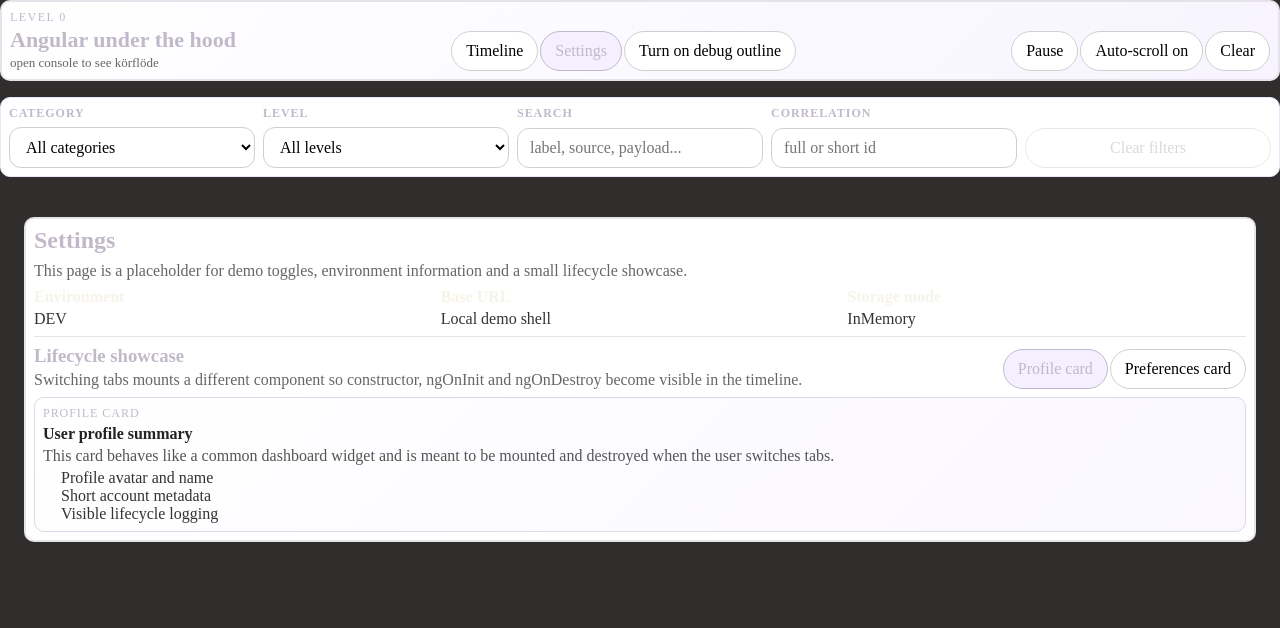
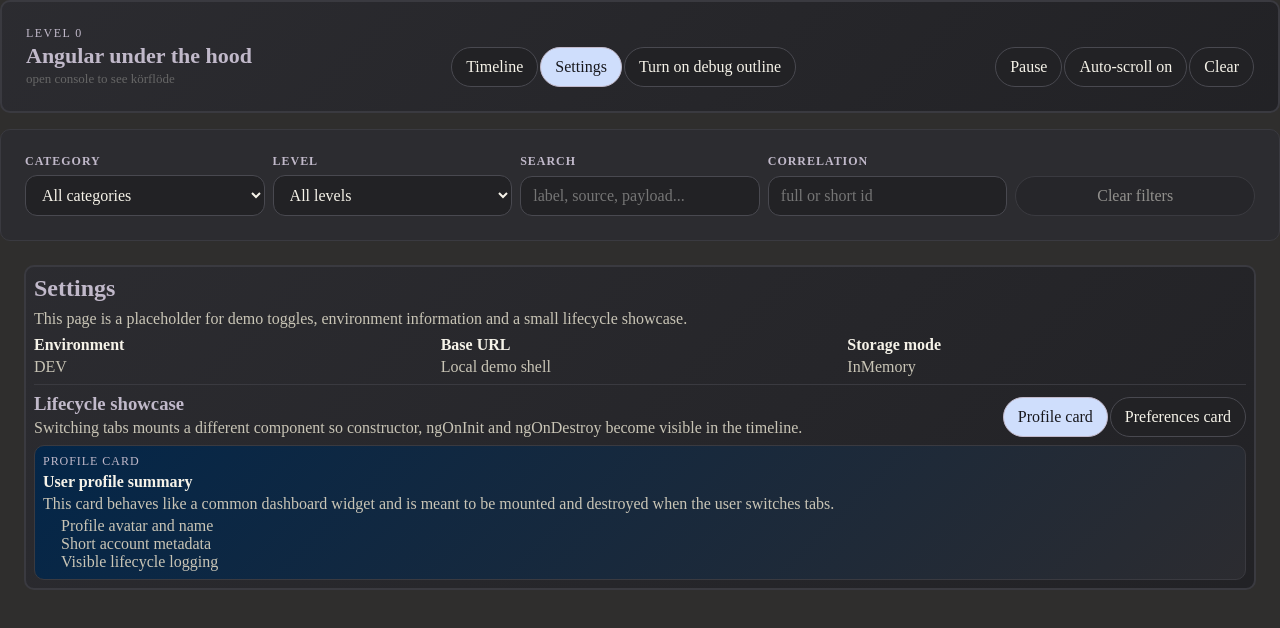
Before and after one commit to HanninenF/angular-under-the-hood, an Angular app in the folder client/: page / in a window 1280 px wide. Both pictures are taken after a click on the button "Settings". Shown: the top 628 px of the page. Built offline with nearby package versions, Linux system fonts and the light colour scheme.

Commit message:
style(shell): apply token-based surfaces to shell and settings

```diff
--- a/client/src/app/features/lifecycle-demo/lifecycle-preferences-card.component.scss
+++ b/client/src/app/features/lifecycle-demo/lifecycle-preferences-card.component.scss
@@ -3,8 +3,12 @@
   gap: var(--rime-space-xs);
   padding: var(--rime-space-sm);
   border-radius: var(--rime-space-sm-smd);
-  border: 1px solid #ded8e8;
-  background: linear-gradient(135deg, #fff 0%, #f9fbff 100%);
+  border: 1px solid var(--rime-color-border-soft);
+  background: linear-gradient(
+    135deg,
+    var(--rime-color-success-soft) 0%,
+    var(--rime-color-surface-elevated) 100%
+  );
 }
 
 .demo-card__eyebrow {
@@ -17,16 +21,16 @@
 
 .demo-card__title {
   margin: 0;
-  color: #222;
+  color: var(--rime-color-text-primary);
 }
 
 .demo-card__body {
   margin: 0;
-  color: #555;
+  color: var(--rime-color-text-secondary);
 }
 
 .demo-card__list {
   margin: 0;
   padding-left: 18px;
-  color: #333;
+  color: var(--rime-color-text-secondary);
 }
--- a/client/src/app/features/lifecycle-demo/lifecycle-profile-card.component.scss
+++ b/client/src/app/features/lifecycle-demo/lifecycle-profile-card.component.scss
@@ -3,8 +3,12 @@
   gap: var(--rime-space-xs);
   padding: var(--rime-space-sm);
   border-radius: var(--rime-space-sm-smd);
-  border: 1px solid #ded8e8;
-  background: linear-gradient(135deg, #fff 0%, #faf7ff 100%);
+  border: 1px solid var(--rime-color-border-soft);
+  background: linear-gradient(
+    135deg,
+    var(--rime-color-info-soft) 0%,
+    var(--rime-color-surface-elevated) 100%
+  );
 }
 
 .demo-card__eyebrow {
@@ -17,16 +21,16 @@
 
 .demo-card__title {
   margin: 0;
-  color: #222;
+  color: var(--rime-color-text-primary);
 }
 
 .demo-card__body {
   margin: 0;
-  color: #555;
+  color: var(--rime-color-text-secondary);
 }
 
 .demo-card__list {
   margin: 0;
   padding-left: 18px;
-  color: #333;
+  color: var(--rime-color-text-secondary);
 }
--- a/client/src/app/features/page-wrapper/page-wrapper.scss
+++ b/client/src/app/features/page-wrapper/page-wrapper.scss
@@ -4,10 +4,14 @@
   align-items: flex-end;
   gap: var(--rime-space-sm);
   margin-bottom: var(--rime-space-md);
-  padding: var(--rime-space-sm);
+  padding: var(--rime-space-lg);
   border-radius: var(--rime-space-sm-smd);
-  background: linear-gradient(135deg, #fff 0%, #f7f4ff 100%);
-  border: var(--rime-space-xxs) solid hsl(265 15% 90% / 1);
+  background: linear-gradient(
+    135deg,
+    var(--rime-color-surface-elevated) 0%,
+    var(--rime-color-surface) 100%
+  );
+  border: var(--rime-space-xxs) solid var(--rime-color-border-soft);
 }
 
 .shell__copy {
@@ -54,11 +58,10 @@
   display: grid;
   grid-template-columns: repeat(5, minmax(0, 1fr));
   gap: var(--rime-space-sm);
-  margin-bottom: var(--rime-space-md);
-  padding: var(--rime-space-sm);
+  padding: var(--rime-space-lg);
   border-radius: var(--rime-space-sm-smd);
-  background: #fff;
-  border: 1px solid #ece6fb;
+  background: var(--rime-color-surface-elevated);
+  border: 1px solid var(--rime-color-border-soft);
 }
 
 .filter {
@@ -77,8 +80,9 @@
 .filter select,
 .filter input {
   font: inherit;
-  border: 1px solid #d0d0d0;
-  background: #fff;
+  border: 1px solid var(--rime-color-border);
+  background: var(--rime-color-surface);
+  color: var(--rime-color-text-primary);
   padding: 10px 12px;
   border-radius: 12px;
   min-width: 0;
@@ -91,17 +95,19 @@
 .nav-button,
 .btn {
   font: inherit;
-  border: 1px solid #d0d0d0;
-  background: #fff;
+  border: 1px solid var(--rime-color-border);
+  background: var(--rime-color-surface);
+  color: var(--rime-color-text-primary);
   padding: 10px 14px;
   border-radius: 999px;
+
   cursor: pointer;
 }
 
 .nav-button--active {
   border-color: var(--rime-color-primary);
-  color: var(--rime-color-primary);
-  background: #f4f0ff;
+  color: var(--rime-color-text-inverse);
+  background: var(--rime-color-accent-soft);
 }
 
 .btn--ghost:disabled {
--- a/client/src/app/features/settings/settings.component.scss
+++ b/client/src/app/features/settings/settings.component.scss
@@ -3,8 +3,12 @@
   gap: var(--rime-space-sm);
   padding: var(--rime-space-sm);
   border-radius: var(--rime-space-sm-smd);
-  background: #fff;
-  border: var(--rime-space-xxs) solid hsl(265 15% 90% / 1);
+  background: linear-gradient(
+    135deg,
+    var(--rime-color-surface-elevated) 0%,
+    var(--rime-color-surface) 100%
+  );
+  border: var(--rime-space-xxs) solid var(--rime-color-border-soft);
 }
 
 .settings__title {
@@ -14,7 +18,7 @@
 
 .settings__lead {
   margin: 0;
-  color: #666;
+  color: var(--rime-color-text-secondary);
 }
 
 .settings__grid {
@@ -27,18 +31,19 @@
 .settings__grid dt {
   font-weight: 700;
   margin-bottom: 4px;
+  color: var(--rime-color-text-primary);
 }
 
 .settings__grid dd {
   margin: 0;
-  color: #333;
+  color: var(--rime-color-text-secondary);
 }
 
 .lifecycle-demo {
   display: grid;
   gap: var(--rime-space-sm);
   padding-top: var(--rime-space-sm);
-  border-top: 1px solid #e5e5e5;
+  border-top: 1px solid var(--rime-color-border-soft);
 }
 
 .lifecycle-demo__header {
@@ -55,7 +60,7 @@
 
 .lifecycle-demo__lead {
   margin: 4px 0 0;
-  color: #666;
+  color: var(--rime-color-text-secondary);
 }
 
 .lifecycle-demo__actions {
@@ -66,8 +71,9 @@
 
 .tab-button {
   font: inherit;
-  border: 1px solid #d0d0d0;
-  background: #fff;
+  border: 1px solid var(--rime-color-border);
+  background: var(--rime-color-surface);
+  color: var(--rime-color-text-primary);
   padding: 10px 14px;
   border-radius: 999px;
   cursor: pointer;
@@ -75,6 +81,6 @@
 
 .tab-button--active {
   border-color: var(--rime-color-primary);
-  color: var(--rime-color-primary);
-  background: #f4f0ff;
+  color: var(--rime-color-text-inverse);
+  background: var(--rime-color-accent-soft);
 }
--- a/client/src/styles.css
+++ b/client/src/styles.css
@@ -60,6 +60,44 @@
   --rime-color-accent: hsl(220 90% 60%);
   --rime-color-accent-soft: hsl(220 90% 90%);
 
+  /* ===== SURFACE COLORS ===== */
+  --rime-color-surface: hsl(240 5% 14%);
+  --rime-color-surface-elevated: hsl(240 5% 18%);
+  --rime-color-surface-hover: hsl(240 5% 22%);
+  --rime-color-surface-active: hsl(240 5% 26%);
+
+  /* ===== TEXT COLORS ===== */
+  --rime-color-text-primary: hsl(47 43% 94%);
+  --rime-color-text-secondary: hsl(47 15% 75%);
+  --rime-color-text-muted: hsl(47 8% 55%);
+  --rime-color-text-inverse: hsl(240 10% 10%);
+
+  /* ===== BORDER COLORS ===== */
+  --rime-color-border: hsl(240 5% 30%);
+  --rime-color-border-soft: hsl(240 5% 24%);
+  --rime-color-border-strong: hsl(240 5% 40%);
+
+  /* ===== INTERACTIVE COLORS ===== */
+  --rime-color-focus-ring: hsl(220 90% 65%);
+  --rime-color-hover: hsl(220 20% 25%);
+  --rime-color-active: hsl(220 20% 20%);
+
+  /* ===== STATUS COLORS ===== */
+  --rime-color-success: hsl(145 60% 45%);
+  --rime-color-warning: hsl(40 90% 55%);
+  --rime-color-danger: hsl(0 75% 55%);
+  --rime-color-info: hsl(210 90% 60%);
+
+  /* ===== STATUS BACKGROUNDS ===== */
+  --rime-color-success-soft: hsl(145 60% 15%);
+  --rime-color-warning-soft: hsl(40 90% 15%);
+  --rime-color-danger-soft: hsl(0 75% 15%);
+  --rime-color-info-soft: hsl(210 90% 15%);
+
+  /* ===== OVERLAYS ===== */
+  --rime-color-overlay: hsl(0 0% 0% / 0.5);
+  --rime-color-backdrop: hsl(240 10% 5% / 0.75);
+
   /* ===== FONT SIZES ===== */
   --rime-font-size-xs: 12px;
   --rime-font-size-sm: 14px;
```
